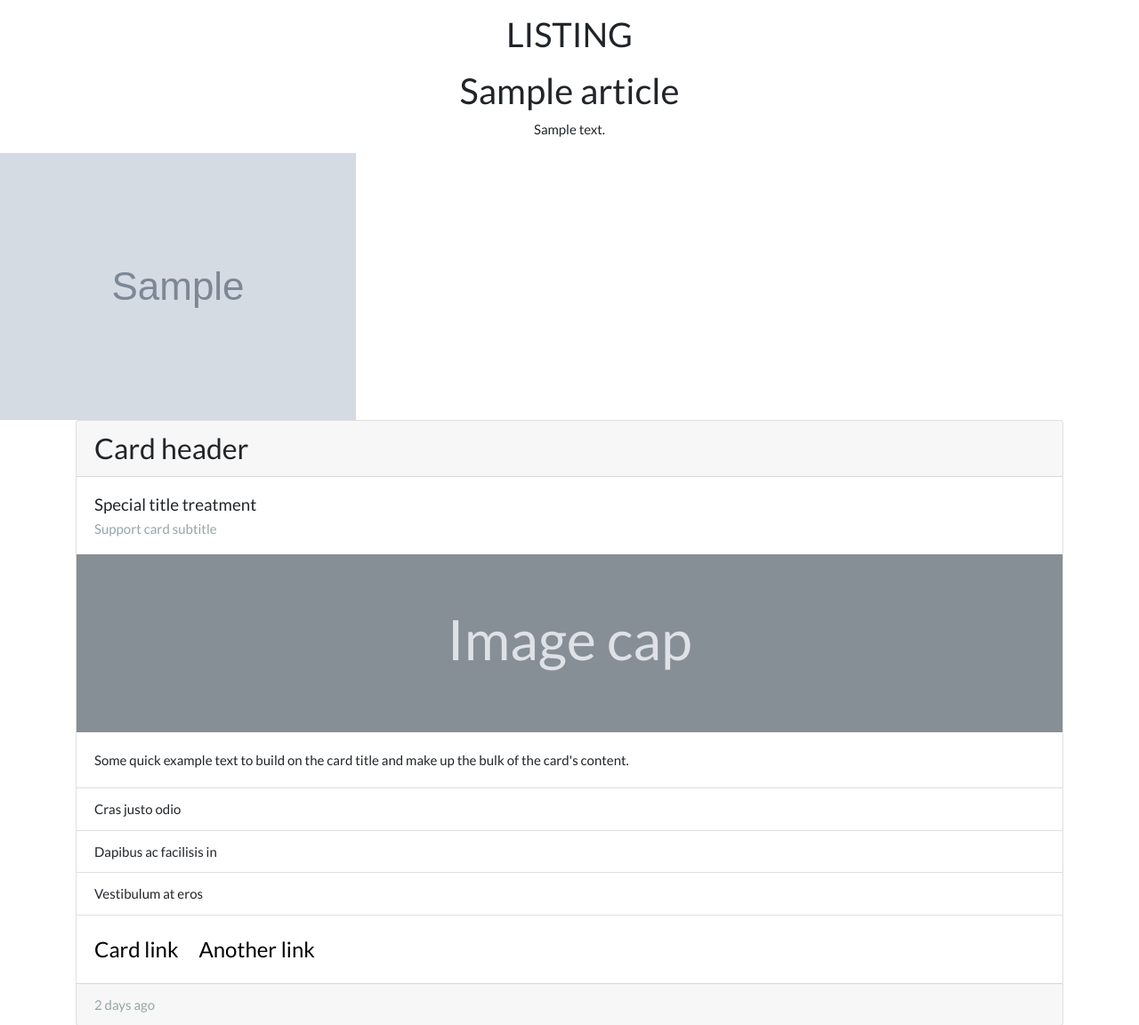
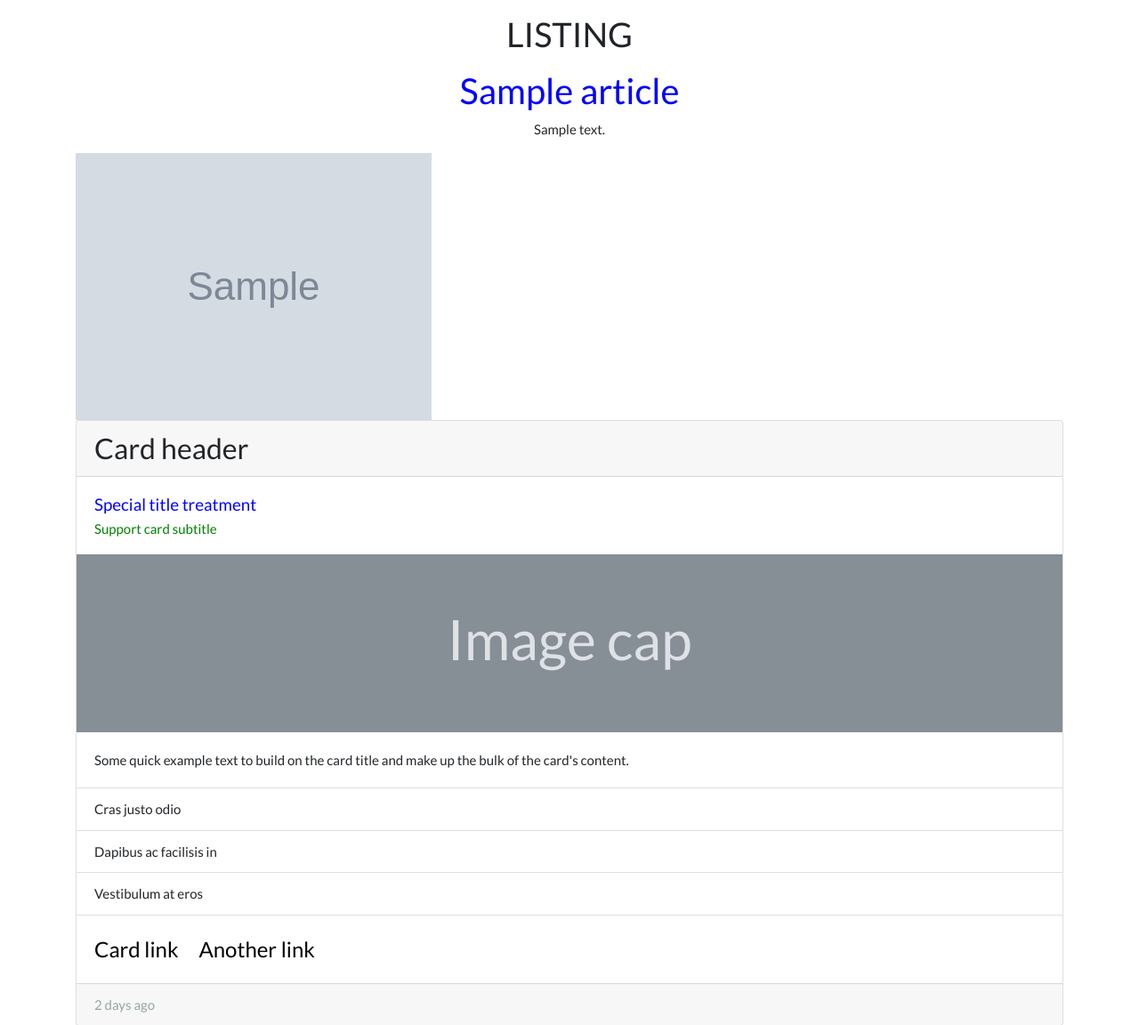
Before and after one commit to rob9740/projet2, a Symfony app: template templates/listing/index.html.twig in a window 1280 px wide; the page is wider, and only the part inside the window is pictured. Shown: the part 84-1236 px from the top of that part at 89% size. Run offline with Twig, Linux system fonts and the light colour scheme; the template is opened without the code that fills it: most values are stand-ins (such as "Sample title", 1, 10 or a date in 2020); grey boxes marked "Sample" are stand-in pictures; some libraries are stand-ins or nearby versions.

Commit message:
ajout color

```diff
--- a/public/css/style.css
+++ b/public/css/style.css
@@ -25,6 +25,9 @@ font-size: 24px;}
             color: white;}
 
 
+h2, h5 {color: blue;}
+
+.card-subtitle {color: green;}
 /*FRANCE */
 .col-3 {background-color: khaki;
             text-align: center;}
--- a/templates/listing/index.html.twig
+++ b/templates/listing/index.html.twig
@@ -10,17 +10,17 @@
 
 {% for chaque_article in articles %}
 
-    <div>
+    <div class="container">
         <h2 class="text-center">{{ chaque_article.title }}</h2>
         <p class="text-center">{{ chaque_article.description }}</p>
         <img src={{ chaque_article.imagefilename }} />
 
-<div class="container">
+
         <div class="card mb-3">
   <h3 class="card-header">Card header</h3>
   <div class="card-body">
     <h5 class="card-title">Special title treatment</h5>
-    <h6 class="card-subtitle text-muted">Support card subtitle</h6>
+    <h6 class="card-subtitle">Support card subtitle</h6>
   </div>
   <svg xmlns="http://www.w3.org/2000/svg" class="d-block user-select-none" width="100%" height="200" aria-label="Placeholder: Image cap" focusable="false" role="img" preserveAspectRatio="xMidYMid slice" viewBox="0 0 318 180" style="font-size:1.125rem;text-anchor:middle">
     <rect width="100%" height="100%" fill="#868e96"></rect>
@@ -51,7 +51,7 @@
     <a href="#" class="card-link">Another link</a>
   </div>
 </div>
-</div>
+
 
 
 
```
